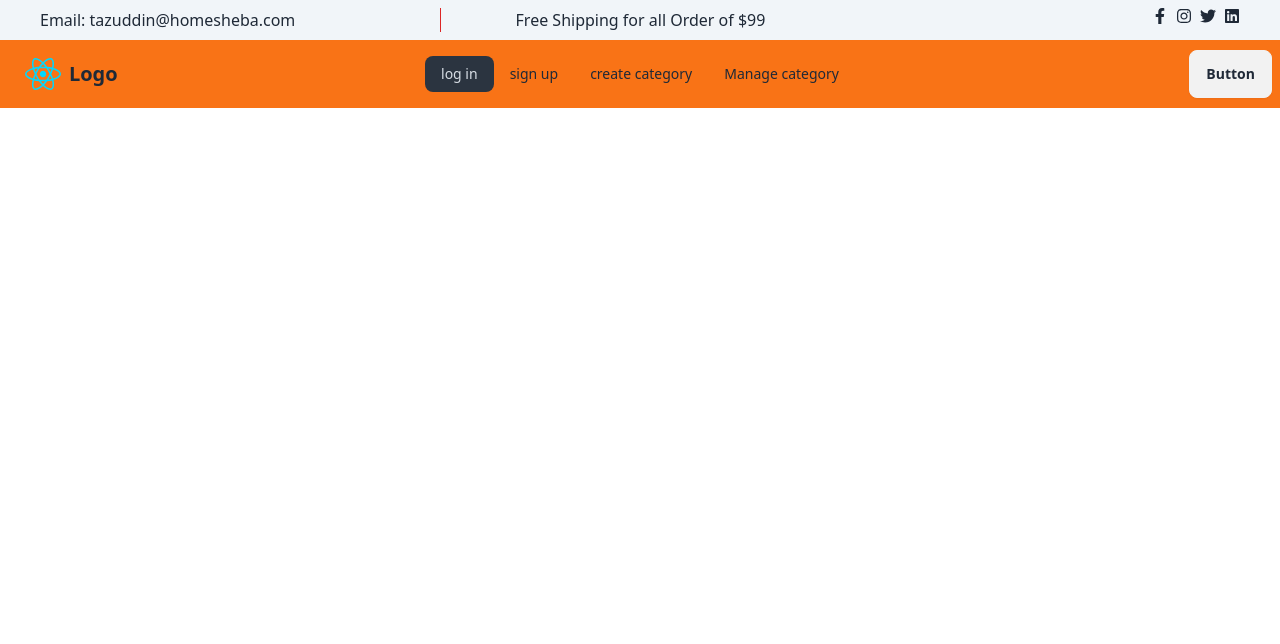
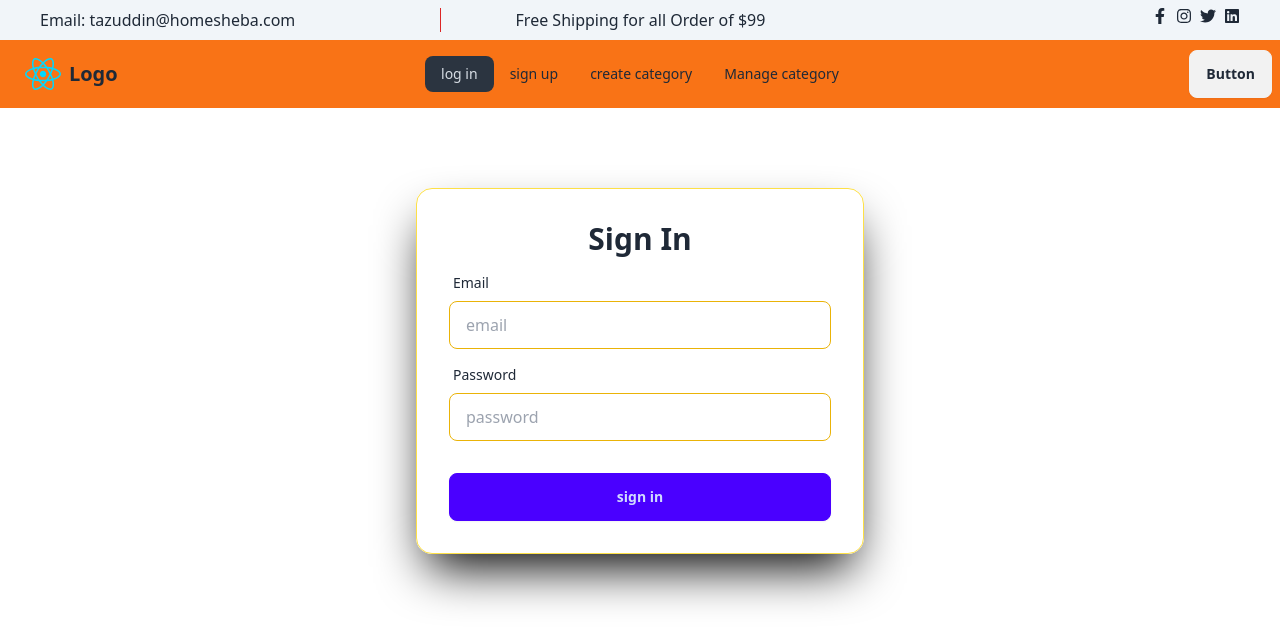
Before and after one commit to shaikTazUddin01/e-commerce, a React (Vite) app: page /login in a window 1280 px wide. Shown: the top 644 px of the page. Built offline with nearby package versions, Linux system fonts and the light colour scheme; no server answers.

Commit message:
implement login system

```diff
--- a/src/Provider/AuthProvider.jsx
+++ b/src/Provider/AuthProvider.jsx
@@ -1,21 +1,38 @@
-import { createUserWithEmailAndPassword } from "firebase/auth";
-import { createContext } from "react";
+import { createUserWithEmailAndPassword, onAuthStateChanged, signInWithEmailAndPassword } from "firebase/auth";
+import { createContext, useEffect, useState } from "react";
 import { auth } from "../fireBase/firebase.config";
 
 
-export const AuthContext = createContext()
+export const AuthContext = createContext(null)
 const AuthProvider = ({ children }) => {
+    const [user, setUser] = useState()
+    const [loader, setLoader] = useState(true)
 
-
+    // sign up authenticastion
     const signUp = (email, password) => {
+        setLoader(true)
         return createUserWithEmailAndPassword(auth, email, password)
     }
-
-
-
+const signIn=(email,password)=>{
+    setLoader(false);
+    return signInWithEmailAndPassword(auth,email,password)
+}
+    //get current user
+    useEffect(() => {
+        const unSubscribe = onAuthStateChanged(auth, (currentUser) => {
+            setUser(currentUser)
+            setLoader(false)
+            console.log(currentUser)
+        })
+        return () => unSubscribe()
+    }, [])
+    // context value
     const authInFo = {
         auth,
         signUp,
+        user,
+        loader,
+        signIn
     }
 
     return (
--- a/src/pages/UI/Login/Login.jsx
+++ b/src/pages/UI/Login/Login.jsx
@@ -1,9 +1,77 @@
-import React from 'react';
+import { useForm } from 'react-hook-form';
+import useAuth from '../../../Hooks/auth/useAuth';
+import Swal from 'sweetalert2';
+
 
 const Login = () => {
+    const { signIn } = useAuth()
+    const {
+        register,
+        handleSubmit,
+        reset,
+    } = useForm()
+
+    //from submit
+    const onSubmit = async (data) => {
+        console.log(data)
+        const userEmail = data?.email;
+        const userPass = data?.password;
+
+        signIn(userEmail, userPass)
+            .then(res => {
+                reset({
+                    email:'',
+                    password:''
+                })
+                // console.log(res)
+                Swal.fire({
+                    position: "center",
+                    icon: "success",
+                    title: "SuccessFully you create a account",
+                    showConfirmButton: false,
+                    timer: 1500
+                });
+            }).catch(error => {
+                const errorMessage = error.message;
+                // console.log(errorMessage)
+                Swal.fire({
+                    position: "center",
+                    icon: "error",
+                    title: `${errorMessage}`,
+                    showConfirmButton: false,
+                    timer: 1500
+                });
+            })
+    }
     return (
         <div>
+            <div className=" flex justify-center my-20">
+                {/* <div className=""> */}
 
+                <div className="card w-full max-w-md shadow-2xl shadow-black border border-yellow-300">
+
+                    <form className="card-body" onSubmit={handleSubmit(onSubmit)}>
+                        <h1 className="text-3xl text-center font-bold">Sign In</h1>
+
+                        <div className="form-control">
+                            <label className="label">
+                                <span className="label-text">Email</span>
+                            </label>
+                            <input type="email" placeholder="email" className="input input-bordered border-yellow-500" {...register('email')} required />
+                        </div>
+                        <div className="form-control">
+                            <label className="label">
+                                <span className="label-text">Password</span>
+                            </label>
+                            <input type="password" placeholder="password" className="input input-bordered border-yellow-500" {...register('password')} required />
+                        </div>
+                        <div className="form-control mt-6">
+                            <button className="btn btn-primary" type="submit">sign in</button>
+                        </div>
+                    </form>
+                </div>
+                {/* </div> */}
+            </div>
         </div>
     );
 };
```
